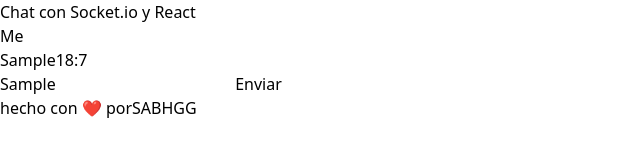
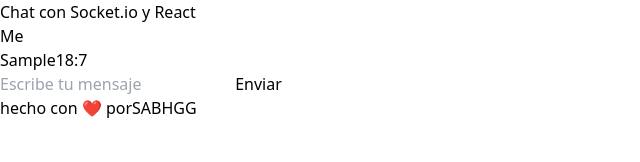
Before and after one commit to SABHGG/chat-react-socketio, a React (Vite) app in the folder Frontend/: page / in a window 1280 px wide. Both pictures are taken after typing "Sample" into the empty fields and a click on the button "Enviar". Shown: the top 162 px of the page, without its empty margins (0-640 px from the left). Built offline with nearby package versions, Linux system fonts and the light colour scheme; no server answers.

Commit message:
Mejoras en el Movil y campo required

```diff
--- a/Frontend/src/App.jsx
+++ b/Frontend/src/App.jsx
@@ -1,4 +1,4 @@
-import { useState, useEffect } from "react";
+import { useState, useEffect, useRef } from "react";
 import io from "socket.io-client";
 
 const socket = io("https://socket-io-server-70vb.onrender.com");
@@ -6,6 +6,7 @@ const socket = io("https://socket-io-server-70vb.onrender.com");
 const App = () => {
   const [message, setMessage] = useState("");
   const [messages, setMessages] = useState([]);
+  const inputRef = useRef(null);
   const handleSubmit = (e) => {
     e.preventDefault();
     const date = new Date();
@@ -17,6 +18,7 @@ const App = () => {
     };
     setMessages([...messages, newMessage]);
     socket.emit("message", message);
+    setMessage("");
   };
 
   useEffect(() => {
@@ -25,6 +27,12 @@ const App = () => {
     return () => {
       socket.off("message", receiveMessage);
     };
+  }, []);
+
+  useEffect(() => {
+    if (inputRef.current) {
+      inputRef.current.scrollIntoView({ behavior: "smooth", block: "center" });
+    }
   }, []);
 
   const receiveMessage = (message) =>
@@ -62,10 +70,10 @@ const App = () => {
                     {message.from}
                   </span>
                   <div className="whitespace-normal flex justify-between items-center">
-                    <span className="text-sm mr-3 text-white">{message.body}</span>
-                    <span className="text-xs text-gray-50">
-                      {message.time}
+                    <span className="text-sm mr-3 text-white">
+                      {message.body}
                     </span>
+                    <span className="text-xs text-gray-50">{message.time}</span>
                   </div>
                 </div>
               </div>
@@ -75,11 +83,14 @@ const App = () => {
           <form onSubmit={handleSubmit} className=" p-5 rounded-md">
             <div className="flex gap-2 ">
               <input
+                ref={inputRef}
                 type="text"
+                inputmode="tel"
                 required
                 placeholder="Escribe tu mensaje"
                 className="border-2 border-zinc-500 p-2 rounded text-black w-10/12"
                 onChange={(e) => setMessage(e.target.value)}
+                value={message}
               />{" "}
               <button className="border-2 text-white border-zinc-500 p-1 rounded text-center w-2/12">
                 Enviar
@@ -91,7 +102,11 @@ const App = () => {
           <div className="flex justify-center items-center text-white gap-1">
             hecho con <span>❤</span> por
             {
-              <a href="https://github.com/SABHGG" target="_blank" className="text-emerald-500">
+              <a
+                href="https://github.com/SABHGG"
+                target="_blank"
+                className="text-emerald-500"
+              >
                 {"SABHGG"}
               </a>
             }
```
